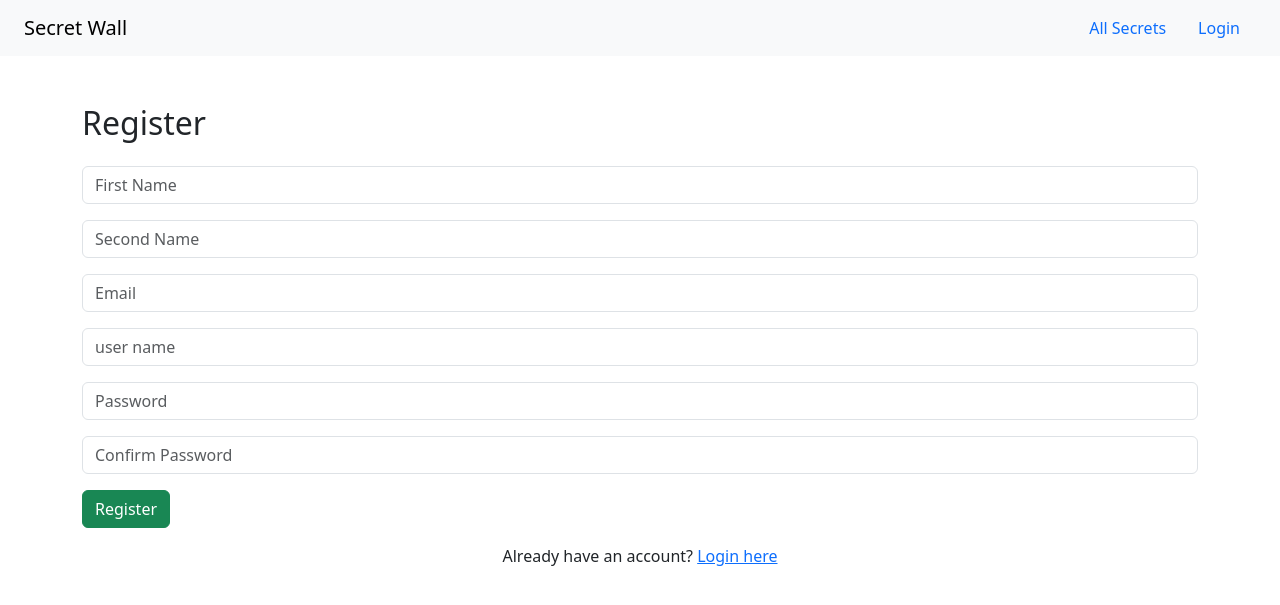
After one commit to Elena-Ziyuan-Zhao/CIT-SUMMER-PROJECT, a Flask app: page /auth/register in a window 1280 px wide. The commit adds this page. Shown: the top 605 px of the page. Run offline with Flask 3, Linux system fonts and the light colour scheme.

Commit message:
basic login logout and register

```diff
--- a/app.py
+++ b/app.py
@@ -5,16 +5,31 @@ from pathlib import Path
 from datetime import datetime, timedelta
 from apscheduler.schedulers.background import BackgroundScheduler
 import atexit
+from routes import *
+from flask_login import LoginManager, login_required, current_user
+
 
 app = Flask(__name__)
+app.register_blueprint(auth, url_prefix="/auth")
 
 app.config["SQLALCHEMY_DATABASE_URI"] = "sqlite:///wall.db"
 app.instance_path = Path("wall").resolve()
 db.init_app(app)
 
 
+# ============ user authentification initialization ===========
+
+app.config['SECRET_KEY'] = 'afa2d4bf0aac2567c176cec8839a37490447ad1ffcffe129d46ab37e07c65c79'
+login_manager = LoginManager()
+login_manager.login_view = 'auth.get_login'
+login_manager.init_app(app)
+@login_manager.user_loader
+def load_user(user_id):
+    return db.session.execute(db.select(User).where(User.id == user_id)).scalar()
+
+
+# ========== Timer ==============
 scheduler = BackgroundScheduler()
-
 def delete_expired_secrets():
     with app.app_context():
         now = datetime.now()
@@ -26,15 +41,15 @@ def delete_expired_secrets():
 
 scheduler.add_job(delete_expired_secrets, 'interval', seconds=10)
 scheduler.start()
-
 atexit.register(lambda: scheduler.shutdown())
 
-
+# ================== routes ==================
 @app.route("/")
 def home():
     return render_template("home.html")
 
 @app.route("/secrets")
+@login_required
 def secrets():
     sort = request.args.get("sort")
     if sort == "spicy":
@@ -72,7 +87,10 @@ def react_secret(id):
     return render_template("secret_detail.html", secret=secret)
 
 @app.route("/profile/<int:id>", methods = ["GET"])
+@login_required
 def profile_detail(id):
+    if current_user.id != id:
+        return render_template("error.html", message="Access forbidden"), 403
     user = db.session.execute(db.select(User).where(User.id == id)).scalar()
     return render_template("profile.html", user=user)
 
--- a/manage.py
+++ b/manage.py
@@ -5,6 +5,8 @@ import csv
 from sys import argv
 from datetime import datetime, timedelta
 import random
+
+
 
 def create_tables():
     db.create_all()
@@ -17,7 +19,8 @@ def import_data():
         # for example: {first_name: a, second_name: b}
         reader = csv.DictReader(file)
         for row in reader:
-            user = User(first_name = row["first_name"], second_name = row["second_name"], email = row["email"], username = row["username"], password = row["password"], user_type = row["user_type"])
+            user = User(first_name = row["first_name"], second_name = row["second_name"], email = row["email"], username = row["username"], user_type = row["user_type"])
+            user.hash_passowrd(row["password"])
             db.session.add(user)
     db.session.commit()
 
--- /dev/null
+++ b/routes/__init__.py
@@ -0,0 +1 @@
+from .auth import auth
--- /dev/null
+++ b/routes/auth.py
@@ -0,0 +1,60 @@
+from flask import Blueprint, render_template, redirect, url_for, request, flash
+from flask_login import login_user, logout_user, login_required
+from db import db
+from models import *
+
+auth = Blueprint('auth', __name__)
+
+@auth.route('/login', methods = ["GET"])
+def get_login():
+    return render_template('login.html')
+
+@auth.route('/login', methods = ["POST"])
+def login():
+    email = request.form["email"]
+    password = request.form["password"]
+    user = db.session.execute(db.select(User).where(User.email == email)).scalar()
+    if user and user.check_password(password):
+        login_user(user)
+        return redirect(url_for('home'))
+    else:
+        flash("Invalid email or password")
+        return redirect(url_for('auth.get_login'))
+
+
+@auth.route('/register')
+def get_register():
+    return render_template("register.html")
+
+@auth.route('register', methods = ["POST"])
+def register():
+    email = request.form["email"]
+    password = request.form['password']
+    confirm = request.form['confirm']
+    first_name = request.form['first_name']
+    second_name = request.form['second_name']
+    username = request.form['username']
+
+    find_user = db.session.execute(db.select(User).where(User.email == email)).scalar()
+
+    if password != confirm:
+        flash("Password does not match")
+    elif find_user:
+        flash("This email is already registered")
+    else:
+        user = User(email=email,
+                first_name=first_name,
+                second_name=second_name,
+                username = username)
+        user.hash_passowrd(password)
+        db.session.add(user)
+        db.session.commit()
+        flash("registration successful")
+        return redirect(url_for("auth.get_login"))
+
+
+@auth.route('/logout')
+@login_required
+def logout():
+    logout_user()
+    return redirect(url_for("home"))
--- a/templates/base.html
+++ b/templates/base.html
@@ -8,29 +8,28 @@
 </head>
 <body>
     <!-- Navigation Bar -->
-    <nav class="navbar navbar-expand-lg navbar-light bg-light">
-        <div class="container">
+    <nav class="navbar navbar-light bg-light px-4">
         <a class="navbar-brand" href="{{ url_for('home') }}">Secret Wall</a>
-            <div class="collapse navbar-collapse">
-                <ul class="navbar-nav ms-auto">
+
+        <ul class="nav">
           <li class="nav-item">
             <a class="nav-link" href="{{ url_for('secrets') }}">All Secrets</a>
           </li>
-{# TO DO: Once the route is ready, uncomment the following lines to add the links to the navbar
+
+          {% if current_user.is_authenticated %}
             <li class="nav-item">
-                        <a class="nav-link" href="{{ url_for('top_secrets') }}">Top Secrets</a>
+              <a class="nav-link" href="{{ url_for('profile_detail', id=current_user.id) }}">Profile</a>
             </li>
-#}
-{#                    {% if current_user.is_authenticated %}
             <li class="nav-item">
-                        <a class="nav-link" href="{{ url_for('profile') }}">Profile</a>
+              <a class="nav-link text-danger" href="{{ url_for('auth.logout') }}">Logout</a>
             </li>
-                      {% endif %}    #}
+          {% else %}
+            <li class="nav-item">
+              <a class="nav-link" href="{{ url_for('auth.get_login') }}">Login</a>
+            </li>
+          {% endif %}
         </ul>
-            </div>
-        </div>
       </nav>
-
     <!-- Page Content -->
     <main class="container mt-5">
         {% block content %}
--- /dev/null
+++ b/templates/register.html
@@ -0,0 +1,30 @@
+{% extends "base.html" %}
+{% block content %}
+<h2 class="mb-4">Register</h2>
+<form method="POST">
+  <div class="mb-3">
+    <input name="first_name" type="text" class="form-control" placeholder="First Name" required>
+  </div>
+  <div class="mb-3">
+    <input name="second_name" type="text" class="form-control" placeholder="Second Name" required>
+  </div>
+  <div class="mb-3">
+    <input name="email" type="email" class="form-control" placeholder="Email" required>
+  </div>
+  <div class="mb-3">
+    <input name="username" type="text" class="form-control" placeholder="user name" required>
+  </div>
+  <div class="mb-3">
+    <input name="password" type="password" class="form-control" placeholder="Password" required>
+  </div>
+  <div class="mb-3">
+    <input name="confirm" type="password" class="form-control" placeholder="Confirm Password" required>
+  </div>
+  <button class="btn btn-success">Register</button>
+</form>
+
+<p class="mt-3 text-center">
+  Already have an account?
+  <a href="{{ url_for('auth.get_login') }}">Login here</a>
+</p>
+{% endblock %}
```
Also changed, not shown: models/user.py (+12 -1 lines), templates/home.html (+11 -5 lines), templates/login.html (added, +13 -0 lines). Lines whose indentation alone changed are shown as unchanged.
